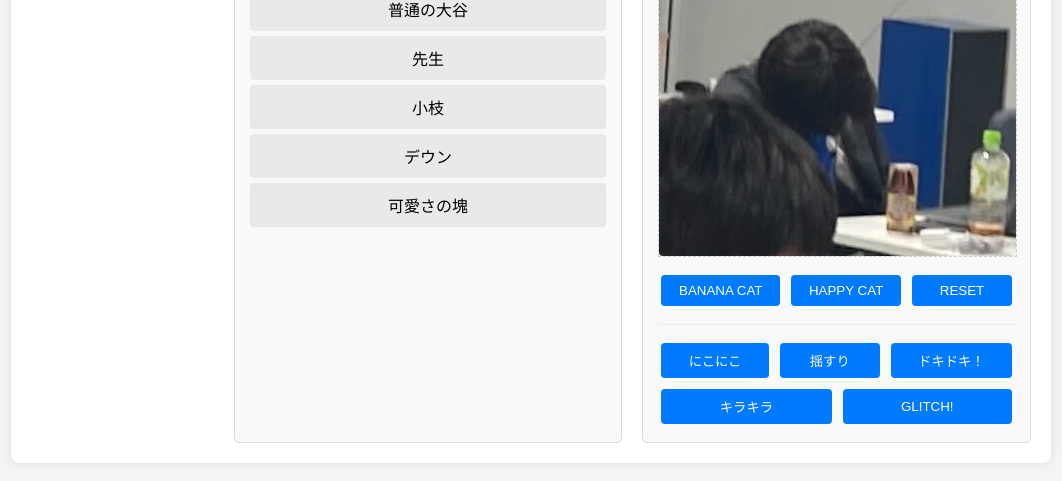
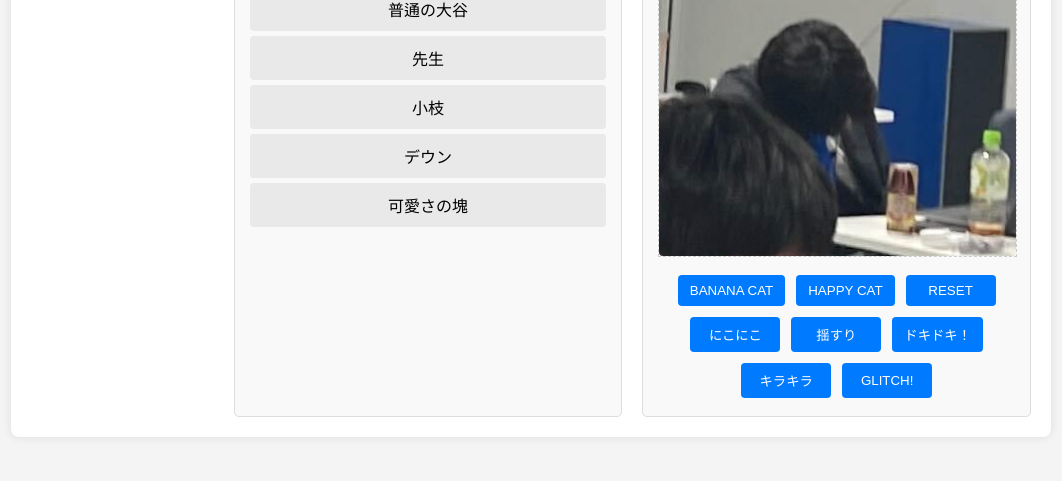
Before and after one commit to jungwon-csc/25friends, a plain HTML site: page index.html in a window 1280 px wide. Both pictures are taken after a click on the item "寝てる大谷". Shown: the part 173-654 px from the top of the page, without its empty margins (109-1171 px from the left). Drawn offline with Linux system fonts and the light colour scheme.

Commit message:
Update style.css

```diff
--- a/style.css
+++ b/style.css
@@ -86,27 +86,27 @@ body {
 }
 
 #controls button {
-    padding: 8px 12px; /* 패딩 약간 조절 */
-    margin: 3px; /* 마진 약간 조절 */
+    padding: 8px 12px;
+    margin: 3px;
     background-color: #007bff;
     color: white;
     border: none;
     border-radius: 4px;
     cursor: pointer;
-    flex-grow: 1; /* 버튼들이 가능한 공간을 채우도록 (선택 사항) */
-    min-width: 100px; /* 최소 너비 (선택 사항) */
+    /* flex-grow: 1;  <-- 이 줄을 삭제하거나 주석 처리 */
+    min-width: 90px; /* 최소 너비를 90px 정도로 줄여봄 (원하는 값으로 조정) */
 }
 
 #controls button:hover {
     background-color: #0056b3;
 }
+/* 만약 HTML에서 <hr>을 삭제하지 않으려면, CSS로 숨길 수 있습니다 */
+#controls hr {
+    display: none; /* hr 태그를 화면에서 숨김 */
+}
 
-#controls hr { /* 구분선 스타일 명확히 */
-    width: 100%;
-    border: none;
-    border-top: 1px solid #eee;
-    margin: 8px 0; /* 구분선 위아래 여백 */
-}
+
+
 
 
 /* --- 애니메이션 정의 --- */
```
